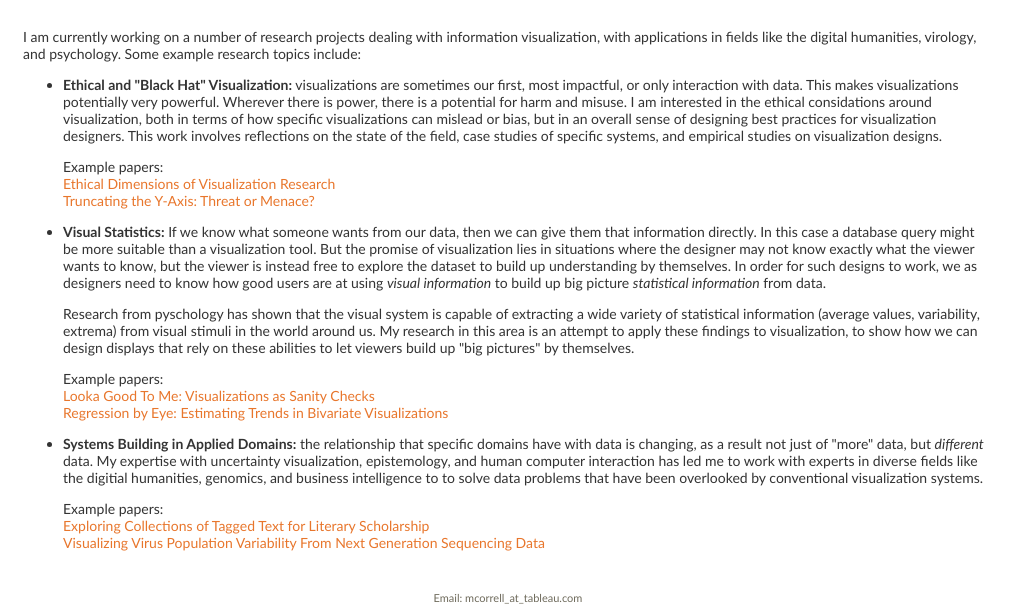
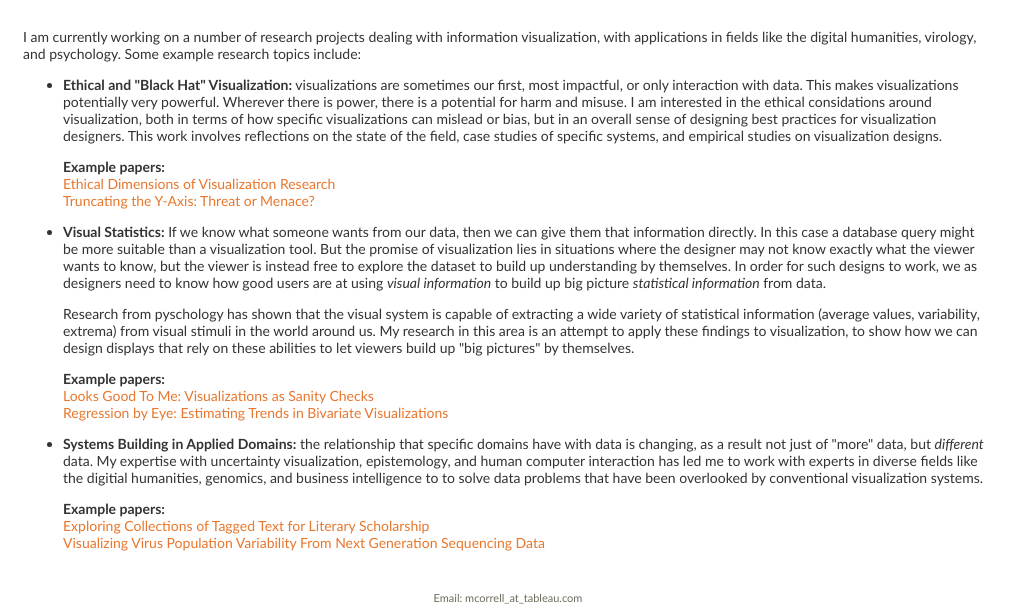
Before and after one commit to mcorrell/website, a PHP site: page /research.php in a window 1280 px wide. Shown: the part 219-827 px from the top of the page, without its empty margins (0-1023 px from the left). Run offline with PHP 8.4, Linux system fonts and the light colour scheme.

Commit message:
Fix typo

```diff
--- a/research.php
+++ b/research.php
@@ -14,20 +14,20 @@ include('header.php');
 <ul>
 
 <li /><p><b>Ethical and "Black Hat" Visualization:</b> visualizations are sometimes our first, most impactful, or only interaction with data. This makes visualizations potentially very powerful. Wherever there is power, there is a potential for harm and misuse. I am interested in the ethical considations around visualization, both in terms of how specific visualizations can mislead or bias, but in an overall sense of designing best practices for visualization designers. This work involves reflections on the state of the field, case studies of specific systems, and empirical studies on visualization designs.</p>
-<p>Example papers:<br/>
+<p><b>Example papers:</b><br/>
 <a href="https://research.tableau.com/paper/ethical-dimensions-visualization-research">Ethical Dimensions of Visualization Research</a><br/>
 <a href="https://osf.io/gz98h/">Truncating the Y-Axis: Threat or Menace?</a>
 </p>
 
 <li /><p><b>Visual Statistics:</b> If we know what someone wants from our data, then we can give them that information directly. In this case a database query might be more suitable than a visualization tool. But the promise of visualization lies in situations where the designer may not know exactly what the viewer wants to know, but the viewer is instead free to explore the dataset to build up understanding by themselves. In order for such designs to work, we as designers need to know how good users are at using <i>visual information</i> to build up big picture <i>statistical information</i> from data.</p>
 <p>Research from pyschology has shown that the visual system is capable of extracting a wide variety of statistical information (average values, variability, extrema) from visual stimuli in the world around us. My research in this area is an attempt to apply these findings to visualization, to show how we can design displays that rely on these abilities to let viewers build up "big pictures" by themselves.
-<p>Example papers: <br/>
-	<a href="https://github.com/AlgebraicVis/SanityCheck">Looka Good To Me: Visualizations as Sanity Checks</a><br/>
+<p><b>Example papers:</b><br/>
+	<a href="https://github.com/AlgebraicVis/SanityCheck">Looks Good To Me: Visualizations as Sanity Checks</a><br/>
 	<a href="http://idl.cs.washington.edu/files/2017-RegressionByEye-CHI.pdf">Regression by Eye: Estimating Trends in Bivariate Visualizations</a>
 </p>
 
 <li /><p><b>Systems Building in Applied Domains:</b> the relationship that specific domains have with data is changing, as a result not just of "more" data, but <i>different</i> data. My expertise with uncertainty visualization, epistemology, and human computer interaction has led me to work with experts in diverse fields like the digitial humanities, genomics, and business intelligence to to solve data problems that have been overlooked by conventional visualization systems.</p>
-<p>Example papers: <br/>
+<p><b>Example papers:</b><br/>
 	<a href="http://graphics.cs.wisc.edu/Papers/2011/CWG11a/">Exploring Collections of Tagged Text for Literary Scholarship</a><br/>
 	<a href="http://graphics.cs.wisc.edu/Papers/2011/CGOG11/">Visualizing Virus Population Variability From Next Generation Sequencing Data</a>
 </p>
```
